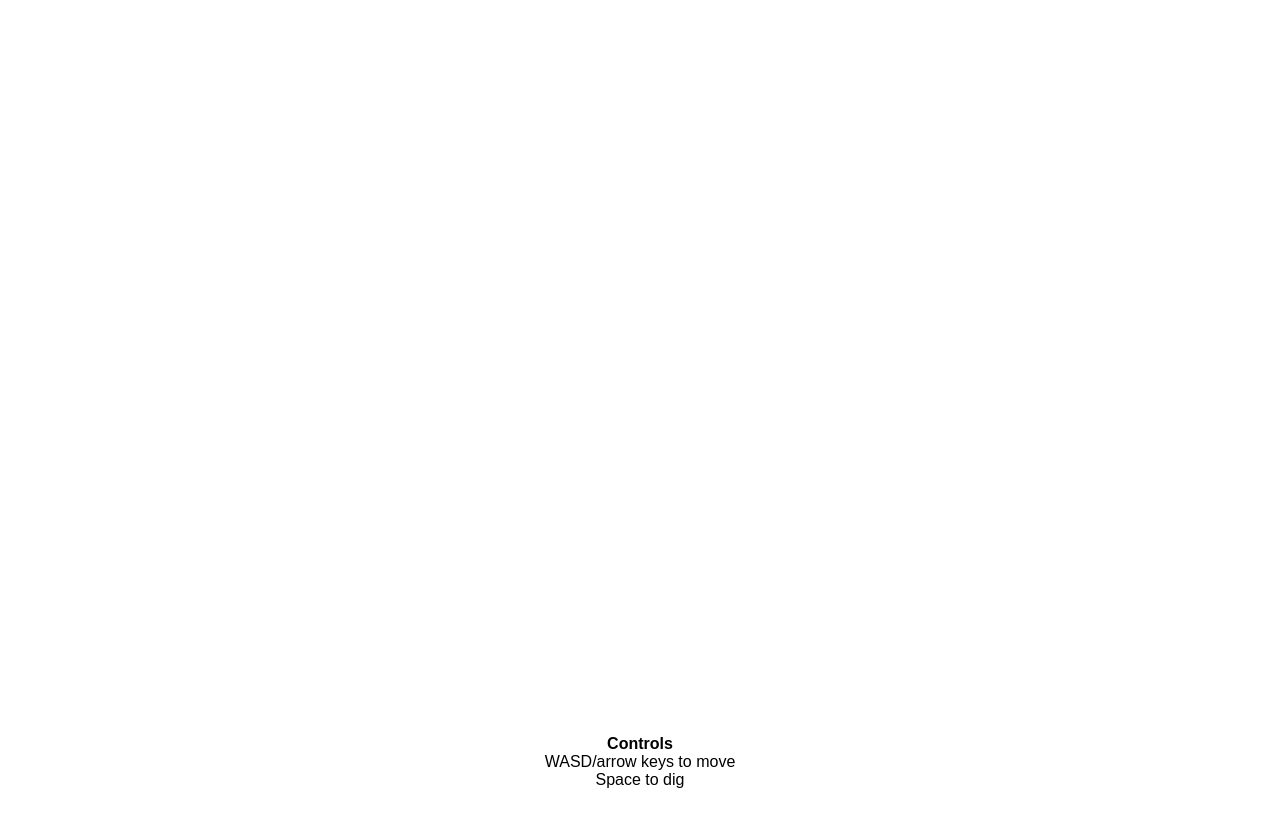
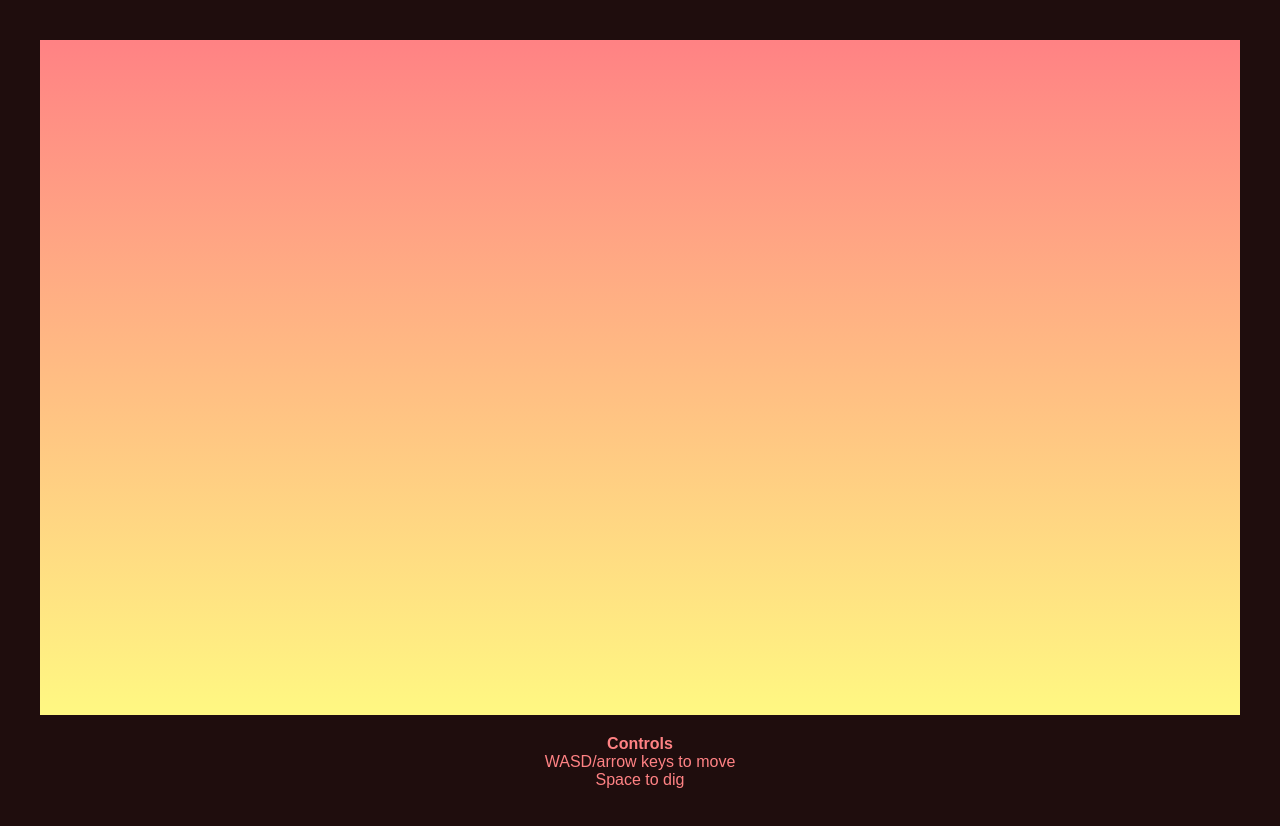
Before and after one commit to grinkus/men-of-shovels, a plain HTML site: page index.html in a window 1280 px wide. Drawn offline with Linux system fonts and the light colour scheme.

Commit message:
Create a colour scheme, add backgrounds to the page and canvas

```diff
--- a/style.css
+++ b/style.css
@@ -16,6 +16,22 @@ body {
 	text-align: center;
 }
 
+html {
+	background: #1F0D0D;
+	color: #ff8284;
+}
+
+canvas {
+	background: #ff8284; /* Old browsers */
+	background: -moz-linear-gradient(top, #ff8284 0%, #fff782 99%); /* FF3.6+ */
+	background: -webkit-gradient(linear, left top, left bottom, color-stop(0%,#ff8284), color-stop(99%,#fff782)); /* Chrome,Safari4+ */
+	background: -webkit-linear-gradient(top, #ff8284 0%,#fff782 99%); /* Chrome10+,Safari5.1+ */
+	background: -o-linear-gradient(top, #ff8284 0%,#fff782 99%); /* Opera 11.10+ */
+	background: -ms-linear-gradient(top, #ff8284 0%,#fff782 99%); /* IE10+ */
+	background: linear-gradient(to bottom, #ff8284 0%,#fff782 99%); /* W3C */
+	filter: progid:DXImageTransform.Microsoft.gradient( startColorstr='#ff8284', endColorstr='#fff782',GradientType=0 ); /* IE6-9 */
+}
+
 dt {
 	font-weight: bold;
 }
```
